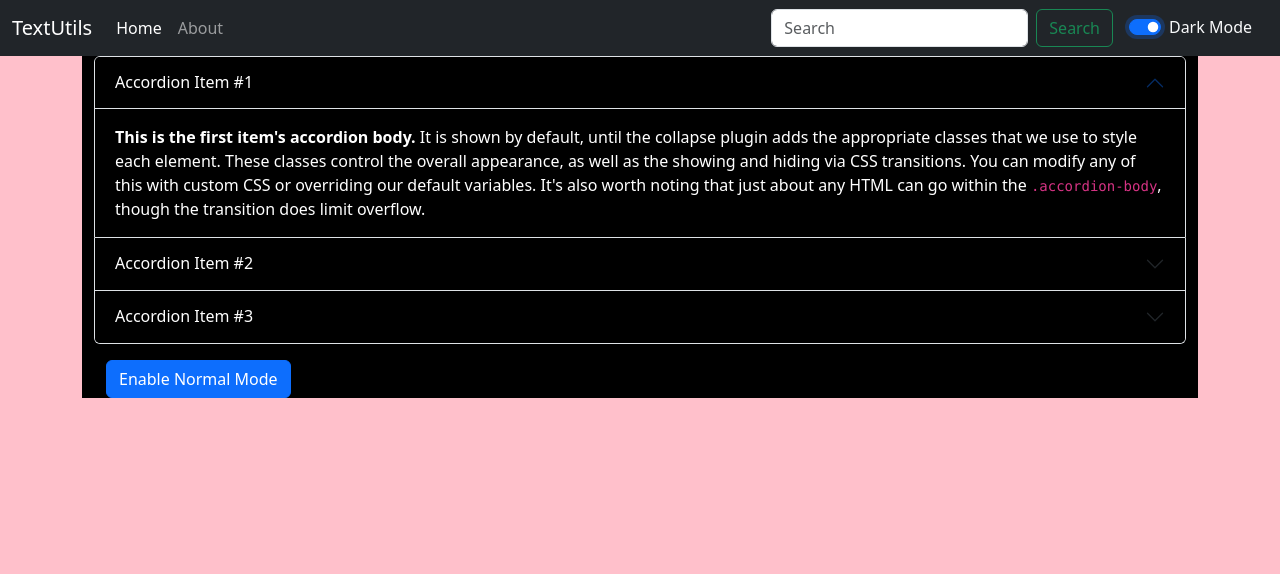
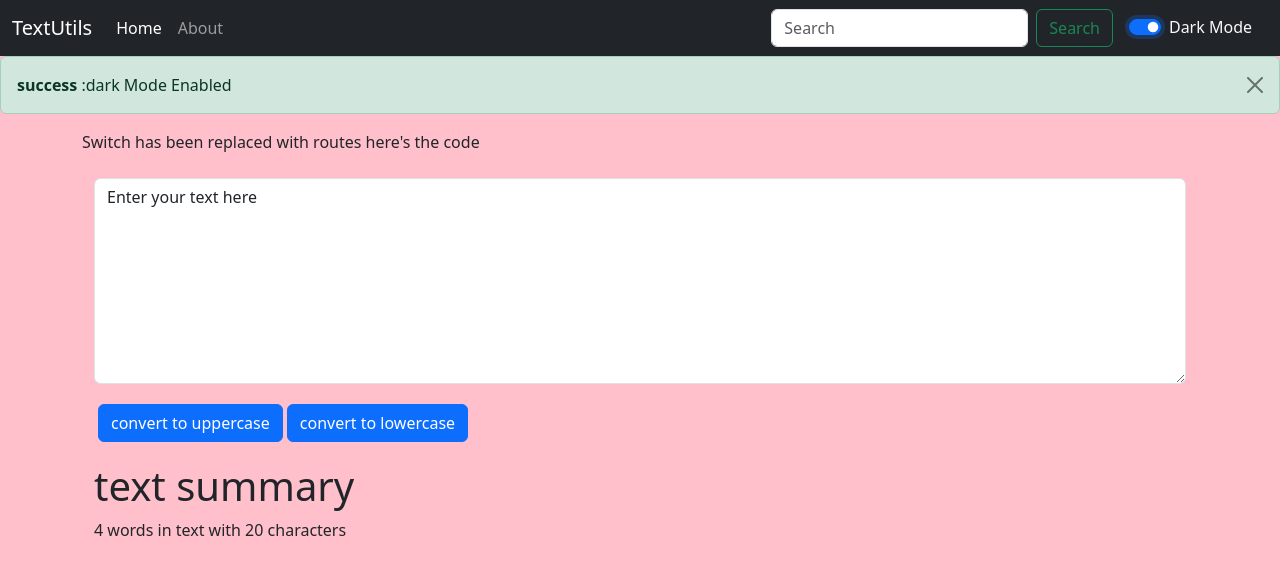
Before and after one commit to shudhanshukpandey/react-app_1, a React (Create React App) app: page / in a window 1280 px wide. Both pictures are taken after a click on the switch "Dark Mode". Shown: the top 574 px of the page. Built offline with nearby package versions, Linux system fonts and the light colour scheme.

Commit message:
href alternative for react added

```diff
--- a/package.json
+++ b/package.json
@@ -8,6 +8,7 @@
     "@testing-library/user-event": "^13.5.0",
     "react": "^18.2.0",
     "react-dom": "^18.2.0",
+    "react-router-dom": "^6.6.1",
     "react-scripts": "5.0.1",
     "web-vitals": "^2.1.4"
   },
--- a/src/App.js
+++ b/src/App.js
@@ -2,8 +2,17 @@
 import { useState } from "react";
 import "./App.css";
 import About from "./components/About";
+import Alert from "./components/Alert";
 import Navbar from "./components/Navbar";
-// import TextForm from './components/TextForm';
+import TextForm from "./components/TextForm";
+
+import {
+  BrowserRouter as Router,
+  Switch,
+  Routes,
+  Route,
+  Link,
+} from "react-router-dom";
 
 // function App() {
 //   return (
@@ -28,21 +37,32 @@ import Navbar from "./components/Navbar";
 
 // let value="jai bhawani"
 function App() {
-  const [mode,setMode]=useState("light");   //tels whether dark mode is enablaled or not
-
-  const toggleMode=()=>{                     //making a function for toggle mode
-    if (mode==='light')
-    {
-      setMode('dark');
-      document.body.style.backgroundColor="pink";
-    }
-    else{
+  const [mode, setMode] = useState("light"); //tels whether dark mode is enablaled or not
+  const toggleMode = () => {
+    //making a function for toggle mode
+    if (mode === "light") {
+      setMode("dark");
+      document.body.style.backgroundColor = "pink";
+      // document.title="can change title"
+      showAlert("dark  Mode Enabled", "success");
+    } else {
       setMode("light");
 
-      document.body.style.backgroundColor="white";
+      document.body.style.backgroundColor = "white";
+      showAlert("light mode enabled", "success");
     }
+  };
 
-  }
+  const [alert, setAlert] = useState(null);
+  const showAlert = (message, type) => {
+    setAlert({
+      msg: message,
+      type: type,
+    });
+    setTimeout(() => {
+      setAlert(null);
+    }, 3000);
+  };
   return (
     <>
       {/* <div className="first">lovely</div>
@@ -60,8 +80,9 @@ function App() {
     </div> */}
 
       <div className="container0">
-        <Navbar title="TextUtils" mode={mode} toggleMode={toggleMode}/>
+        <Navbar title="TextUtils" mode={mode} toggleMode={toggleMode} />
         {/* passing function as props */}
+        <Alert alert={alert} />
       </div>
 
       {/* for passing multi value in props
@@ -69,10 +90,18 @@ function App() {
 
 */}
 
-      <div className="container">
-        {/* <TextForm title="Enter text to analyze"/> */}
+      <div className="container my-3">
+        {/* <TextForm title="Enter text to analyze" showAlert={showAlert} /> */}
+        {/* <About /> */}
+        Switch has been replaced with routes here's the code
+        {/* <Router> */}
+          <Routes>
+            <Route exact path="/" element={<TextForm />} />
+            <Route exact path="/about" element={<About />} />
+          </Routes>
+        {/* </Router> */}
 
-        <About />
+
       </div>
     </>
   );
--- /dev/null
+++ b/src/components/Alert.js
@@ -0,0 +1,11 @@
+import React from 'react'
+
+export default function Alert(props) {
+  return (
+    // to make  two contition work at the same time use &&
+    props.alert && <div className={`alert alert-${props.alert.type} alert-dismissible fade show`} role="alert">
+  <strong>{props.alert.type}</strong> :{props.alert.msg}
+  <button type="button" className="btn-close" data-bs-dismiss="alert" aria-label="Close"></button>
+</div>
+  )
+}
--- a/src/components/Navbar.js
+++ b/src/components/Navbar.js
@@ -1,5 +1,7 @@
 import React from 'react'
 import PropTypes from 'prop-types'  // importing proptypes , works like marshmellow [impt]
+
+import {  NavLink } from 'react-router-dom'
 
 
 export default function Navbar(props) {
@@ -17,10 +19,15 @@ export default function Navbar(props) {
       <div className="collapse navbar-collapse" id="navbarSupportedContent">
         <ul className="navbar-nav me-auto mb-2 mb-lg-0">
           <li className="nav-item">
-            <a className="nav-link active" aria-current="page" href="/">Home</a>
+            {/* <a className="nav-link active" aria-current="page" href="/">Home</a> */}
+
+
+            <NavLink className="nav-link active" aria-current="page" to="/">Home</NavLink>
+
+
           </li>
           <li className="nav-item">
-            <a className="nav-link" href="/">About</a>
+            <NavLink className="nav-link" to="/about">About</NavLink>
           </li>
         </ul>
         <form className="d-flex" role="search">
--- a/src/components/TextForm.js
+++ b/src/components/TextForm.js
@@ -8,17 +8,22 @@ export default function TextForm(props) {
     const handleOnChange=(event)=>{
         setText(event.target.value)  //updating text variable when input box is updated in any manner
         // console.log(text,event.target.value)
+
+
     }
 
     // up dating box value when button is clicked
     const handleUpClick =()=>{
         // console.log("button clicked")
         setText(text.toUpperCase())  // updating text to upper when button is clicked
+        props.showAlert("text changed to upper","success");   //changing alert message as per input click, warning is functionality of bootstrab
     }
 
     const handleLoClick =()=>{
         // console.log("button clicked")
         setText(text.toLowerCase())  // updating text to upper when button is clicked
+        props.showAlert("text changed to lower","warning");   //changing alert message as per input click
+
     }
 
 
--- a/src/index.js
+++ b/src/index.js
@@ -3,11 +3,14 @@ import ReactDOM from 'react-dom/client';
 import './index.css';
 import App from './App';
 import reportWebVitals from './reportWebVitals';
+import { BrowserRouter } from 'react-router-dom';
 
 const root = ReactDOM.createRoot(document.getElementById('root'));
 root.render(
   <React.StrictMode>
+    <BrowserRouter>
     <App />
+    </BrowserRouter>
   </React.StrictMode>
 );
 
```
Also changed, not shown: 1 other file (tests, documents, lock files or other folders).
